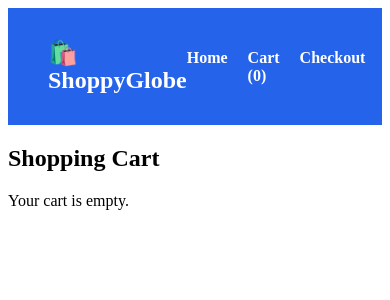
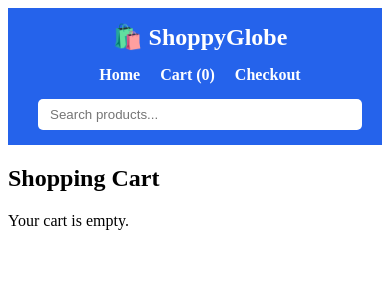
Before and after one commit to ankiichakraborty-cyber/online-library, a React (Vite) app in the folder shoppy-globe/: page /cart in a window 390 px wide. Shown: the top 300 px of the page. Built offline with nearby package versions, Linux system fonts and the light colour scheme.

Commit message:
Implemented product search using Redux

```diff
--- a/shoppy-globe/src/components/Header/Header.jsx
+++ b/shoppy-globe/src/components/Header/Header.jsx
@@ -1,13 +1,17 @@
 import "../../styles/Header.css";
 import { Link } from "react-router-dom";
-import { useSelector } from "react-redux";
+import { useSelector, useDispatch } from "react-redux";
+import { setSearchTerm } from "../../redux/searchSlice";
 
 function Header() {
   const cartItems = useSelector((state) => state.cart.items);
+  const dispatch = useDispatch();
 
   return (
     <header className="header">
-      <h1 className="logo">🛍️ ShoppyGlobe</h1>
+      <div className="logo">
+        🛍️ ShoppyGlobe
+      </div>
 
       <nav>
         <Link to="/">Home</Link>
@@ -16,8 +20,18 @@ function Header() {
           Cart ({cartItems.length})
         </Link>
 
-        <Link to="/checkout">Checkout</Link>
+        <Link to="/checkout">
+          Checkout
+        </Link>
       </nav>
+
+      <input
+        type="text"
+        placeholder="Search products..."
+        onChange={(e) =>
+          dispatch(setSearchTerm(e.target.value))
+        }
+      />
     </header>
   );
 }
--- a/shoppy-globe/src/components/ProductList/ProductList.jsx
+++ b/shoppy-globe/src/components/ProductList/ProductList.jsx
@@ -1,26 +1,41 @@
 import "../../styles/Product.css";
+import { useSelector } from "react-redux";
 import useProducts from "../../hooks/useProducts";
 import ProductItem from "../ProductItem/ProductItem";
 
 function ProductList() {
   const { products, loading, error } = useProducts();
 
+  const searchTerm = useSelector(
+    (state) => state.search.searchTerm
+  );
+
   if (loading) {
     return <h2>Loading products...</h2>;
   }
 
   if (error) {
-    return <h2>Error: {error}</h2>;
+    return <h2>{error}</h2>;
   }
+
+  const filteredProducts = products.filter((product) =>
+    product.title
+      .toLowerCase()
+      .includes(searchTerm.toLowerCase())
+  );
 
   return (
     <div className="products-container">
-      {products.map((product) => (
-        <ProductItem
-          key={product.id}
-          product={product}
-        />
-      ))}
+      {filteredProducts.length > 0 ? (
+        filteredProducts.map((product) => (
+          <ProductItem
+            key={product.id}
+            product={product}
+          />
+        ))
+      ) : (
+        <h2>No products found.</h2>
+      )}
     </div>
   );
 }
--- a/shoppy-globe/src/redux/searchSlice.js
+++ b/shoppy-globe/src/redux/searchSlice.js
@@ -0,0 +1,17 @@
+import { createSlice } from "@reduxjs/toolkit";
+
+const searchSlice = createSlice({
+  name: "search",
+  initialState: {
+    searchTerm: "",
+  },
+  reducers: {
+    setSearchTerm: (state, action) => {
+      state.searchTerm = action.payload;
+    },
+  },
+});
+
+export const { setSearchTerm } = searchSlice.actions;
+
+export default searchSlice.reducer;
--- a/shoppy-globe/src/redux/store.js
+++ b/shoppy-globe/src/redux/store.js
@@ -1,9 +1,11 @@
 import { configureStore } from "@reduxjs/toolkit";
 import cartReducer from "./cartSlice";
+import searchReducer from "./searchSlice";
 
 const store = configureStore({
   reducer: {
     cart: cartReducer,
+    search: searchReducer,
   },
 });
 
--- a/shoppy-globe/src/styles/Header.css
+++ b/shoppy-globe/src/styles/Header.css
@@ -4,7 +4,9 @@
   align-items: center;
   background: #2563eb;
   color: white;
-  padding: 15px 40px;
+  padding: 15px 30px;
+  flex-wrap: wrap;
+  gap: 15px;
 }
 
 .logo {
@@ -26,3 +28,26 @@ nav a {
 nav a:hover {
   color: yellow;
 }
+
+.header input {
+  padding: 8px 12px;
+  border-radius: 5px;
+  border: none;
+  width: 220px;
+}
+
+@media (max-width: 768px) {
+  .header {
+    flex-direction: column;
+  }
+
+  nav {
+    flex-wrap: wrap;
+    justify-content: center;
+  }
+
+  .header input {
+    width: 100%;
+    max-width: 300px;
+  }
+}
```
